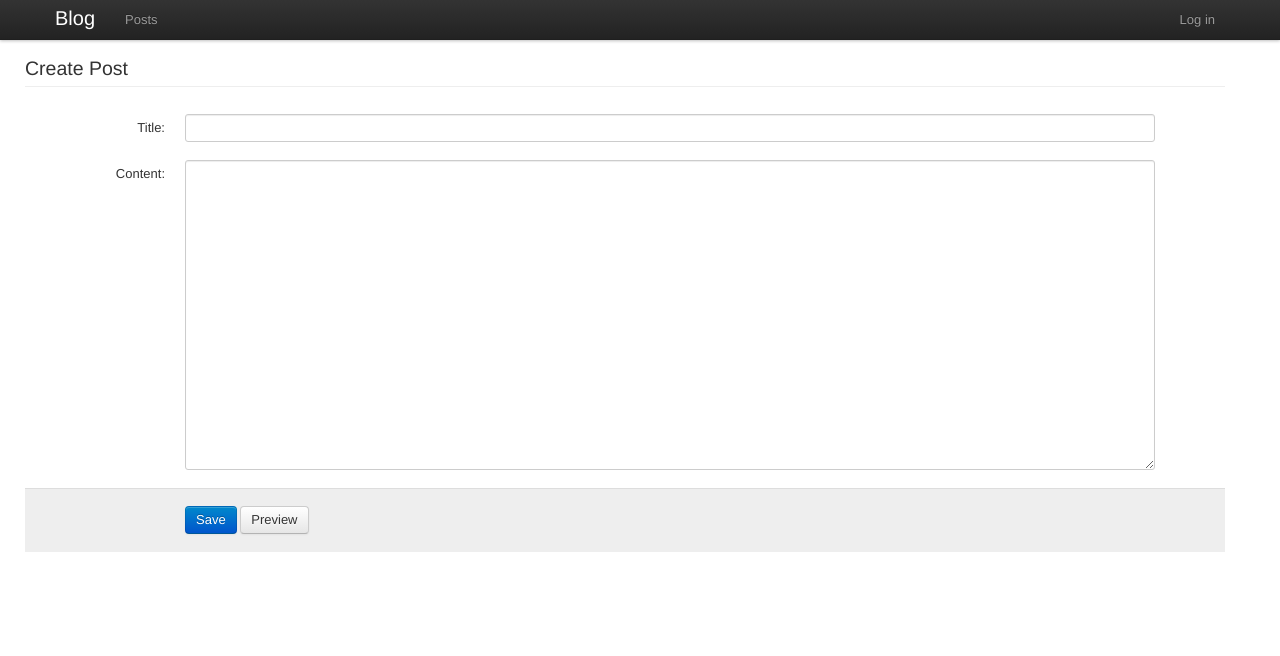
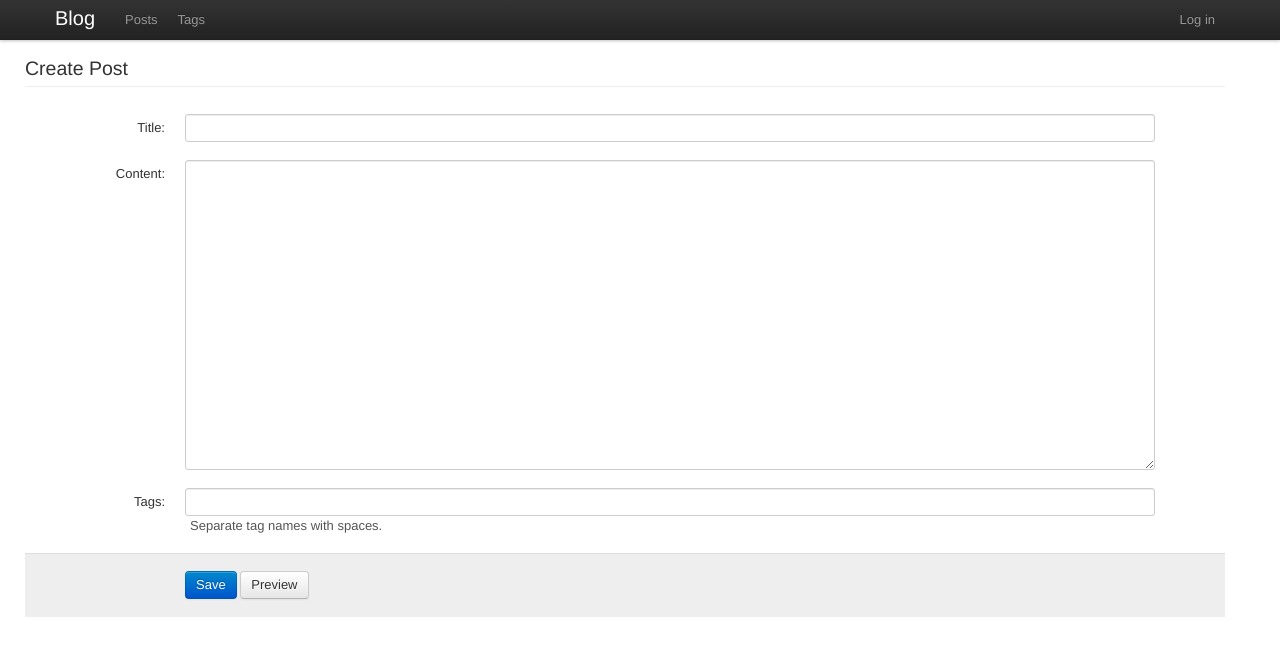
Before and after one commit to FelixLoether/blog-project, a Flask app: template blog/templates/posts/edit.html in a window 1280 px wide. Shown: the top 656 px of the page. Run offline with Flask 2, Linux system fonts and the light colour scheme; the template is opened without the code that fills it, so the values that code supplies are empty.

Commit message:
Added the ability to add tags to posts.

```diff
--- a/blog/templates/base.html
+++ b/blog/templates/base.html
@@ -30,6 +30,7 @@
             <h1><a class="brand" href="{{ url_for('index') }}">Blog</a></h1>
             <ul class="nav">
               <li><a href="{{ url_for('posts.list') }}">Posts</a></li>
+              <li><a href="{{ url_for('tags.list') }}">Tags</a></li>
               {% if g.user %}
                 <li><a href="{{ url_for('posts.create') }}">Create Post</a></li>
                 <li><a href="{{ url_for('tags.create') }}">Create Tag</a></li>
--- a/blog/templates/posts/edit.html
+++ b/blog/templates/posts/edit.html
@@ -21,6 +21,7 @@
   {% set preview = preview|default(False) %}
   {% set title = post.title if post else '' %}
   {% set content = post.content if post else '' %}
+  {% set tags = post.tags if post else '' %}
   <form method="POST" action="" class="form-horizontal">
     <fieldset>
       <legend>
@@ -46,6 +47,21 @@
         </div>
       </div>
 
+      <div class="control-group">
+        <label class="control-label" for="tags">Tags:</label>
+        <div class="controls">
+          {% if preview %}
+            <input type="text" class="span10" name="tags" value="{{post.taglist}}">
+          {% else %}
+            <input type="text" class="span10" name="tags" value="{%
+              for tag in tags -%}
+              {{ tag.name }}{% if not loop.last %} {% endif %}
+              {%- endfor %}">
+          {% endif %}
+          <span class="help-inline">Separate tag names with spaces.</span>
+        </div>
+      </div>
+
       <div class="form-actions">
         <button class="btn btn-primary" type="submit" name="action" value="save">
           Save
--- a/blog/templates/tags/edit.html
+++ b/blog/templates/tags/edit.html
@@ -32,6 +32,10 @@
         <label class="control-label" for="name">Name:</label>
         <div class="controls">
           <input type="text" class="span10" name="name" value="{{ tag_name }}">
+          <span class="help-inline">
+            A tag name can contain lowercase alphanumeric characters,
+            underscores, and dashes.
+          </span>
         </div>
       </div>
 
--- a/blog/templates/tags/list.html
+++ b/blog/templates/tags/list.html
@@ -6,6 +6,7 @@
 
 {% block content %}
   {% if tags %}
+    <h2>Tags:</h2>
     <ul>
       {% for tag in tags %}
         <li>
@@ -15,6 +16,6 @@
       {% endfor %}
     </ul>
   {% else %}
-    No tags!
+    <h2>No tags!</h2>
   {% endif %}
 {% endblock %}
--- a/blog/templates/tags/show.html
+++ b/blog/templates/tags/show.html
@@ -12,10 +12,11 @@
 {% endblock %}
 
 {% block content %}
-  Tag {{ tag.name }} is used by
+  <h2>Tag {{ tag.name }}</h2>
+  Tag is used by
 
   {% if tag.posts %}
-    {{ tag.posts|length }} posts:
+  {{ tag.posts|length }} post{% if tag.posts|length != 1 %}s{% endif %}:
     <ul>
       {% for post in tag.posts %}
         <li>
```
Also changed, not shown: blog/posts/views.py (+25 -7 lines).
